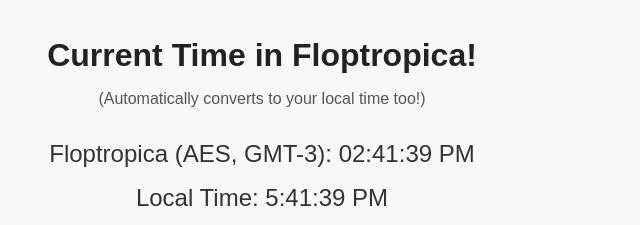
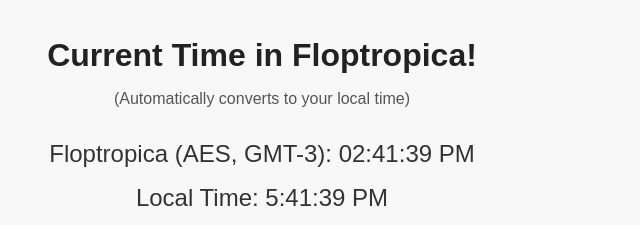
Before and after one commit to patrickv0220/floptropicatimezone, a plain HTML site: page index.html in a window 1280 px wide. Shown: the top 225 px of the page, 378-1018 px from the left. Drawn offline with Linux system fonts and the light colour scheme.

Commit message:
Removed the word “too” in the subtitle

```diff
--- a/index.html
+++ b/index.html
@@ -8,7 +8,7 @@
 </head>
 <body>
   <h1>Current Time in Floptropica!</h1>
-  <p class="subtitle">(Automatically converts to your local time too!)</p>
+  <p class="subtitle">(Automatically converts to your local time)</p>
 
   <div id="gmt3" class="time">Floptropica (AES, GMT-3): Loading...</div>
   <div id="local" class="time">Local Time: Loading...</div>
```
